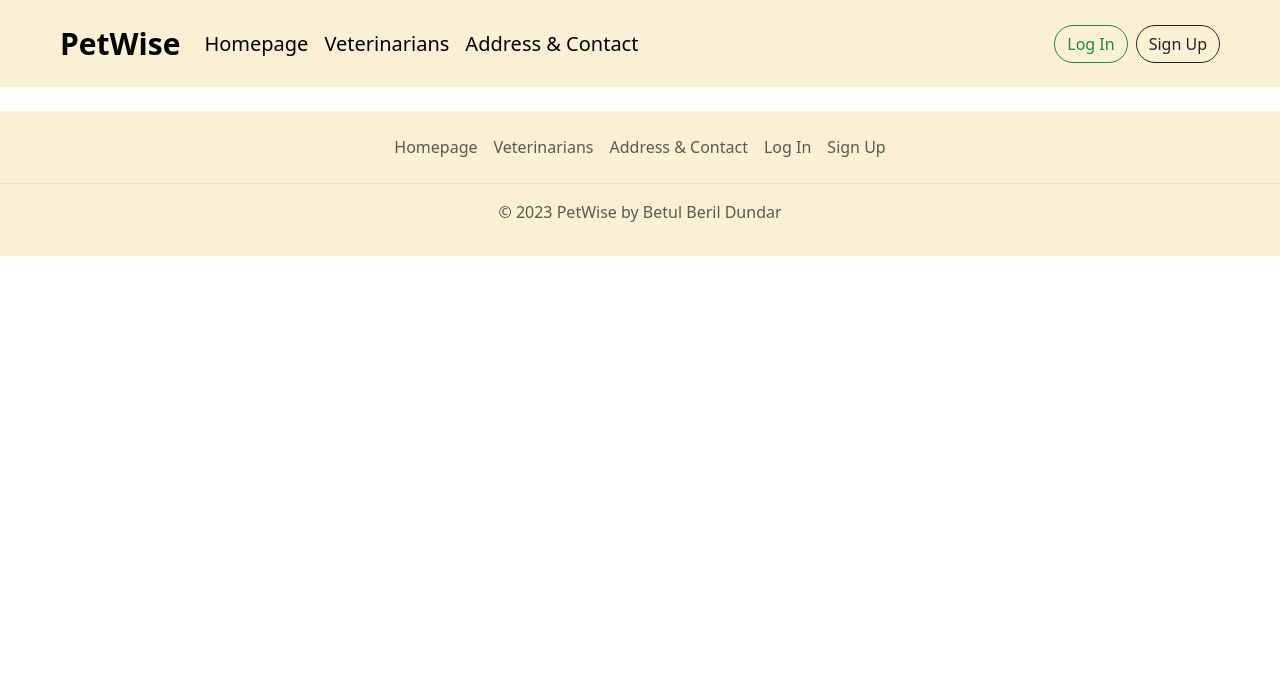
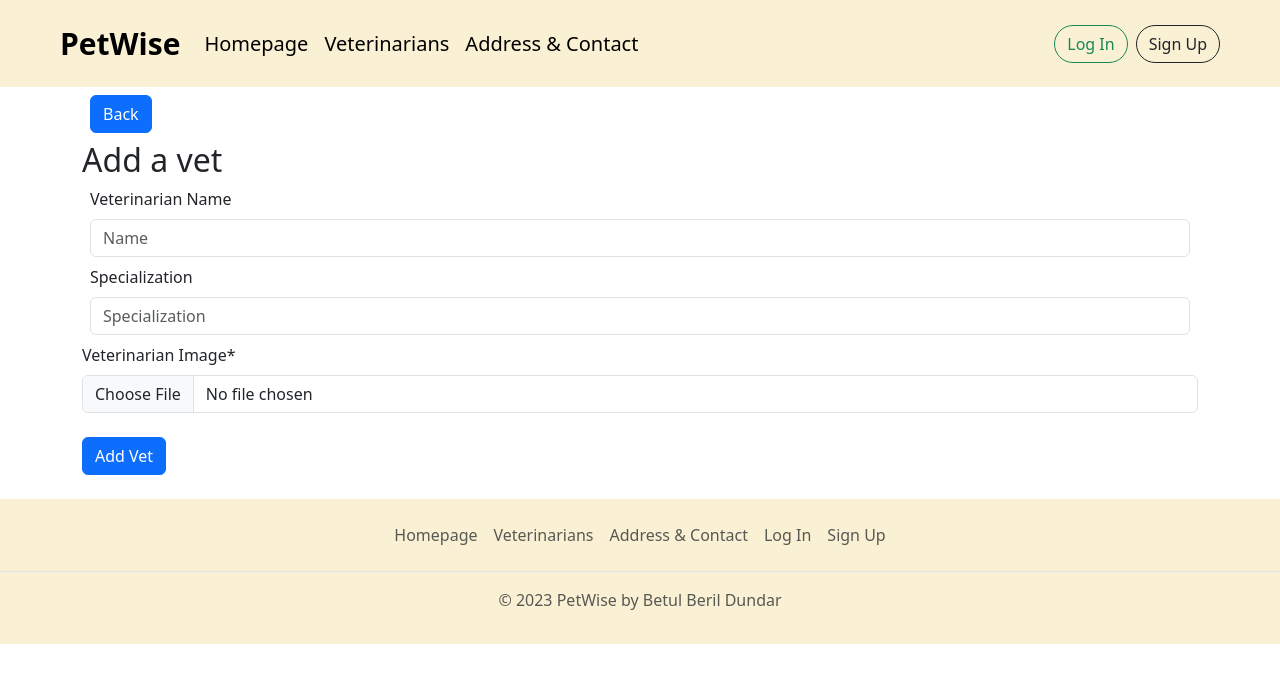
Before and after one commit to bberildundar/wd2-frontend-petwise, a Vue app: page /createVet in a window 1280 px wide. Shown: the top 682 px of the page. Built offline with nearby package versions, Linux system fonts and the light colour scheme.

Commit message:
admin user and vet parts

```diff
--- a/src/App.vue
+++ b/src/App.vue
@@ -7,8 +7,8 @@
 <script>
 import Nav from './components/Nav.vue'
 import Footer from './components/Footer.vue'
-import Login from './components/Login.vue'
-import Register from './components/Register.vue'
+import Login from './components/auth/Login.vue'
+import Register from './components/auth/Register.vue'
 import Homepage from './components/Homepage.vue'
 import UserList from './components/admin/UserList.vue'
 import VetList from './components/admin/VetList.vue' // maybe i dont have to add all these like that
--- /dev/null
+++ b/src/components/admin/CreateUser.vue
@@ -0,0 +1,52 @@
+<template>
+    <section>
+      <div class="container">
+        <router-link to="/userList">
+  <button type="button" class="btn btn-primary mt-3">
+    Back
+  </button>
+</router-link>
+        <h2>Create a user</h2>
+        <form>
+        <div class="m-2 form-group">
+            <label for="registerEmailTextBox">Email address</label>
+            <input type="email" class="my-2 form-control" id="registerEmailTextBox" aria-describedby="registerEmailTextBox" placeholder="Email" required>
+        </div>
+        <div class="m-2 form-group">
+            <label for="registerFirstNameTextBox">First name</label>
+            <input type="text" class="my-2 form-control" id="registerFirstNameTextBox" aria-describedby="registerFirstNameTextBox" placeholder="First name" required>
+        </div>
+        <div class="m-2 form-group">
+            <label for="registerLastNameTextBox">Last name</label>
+            <input type="text" class="my-2 form-control" id="registerLastNameTextBox" aria-describedby="registerLastNameTextBox" placeholder="Last name" required>
+        </div>
+        <div class="m-2 form-group">
+            <label for="loginPasswordTextBox">Password</label>
+            <input type="password" class="my-2 form-control" id="loginPasswordTextBox" placeholder="Password" required>
+        </div>
+        <div class="m-2 form-group">
+            <label for="loginPasswordTextBox2">Password Again</label>
+            <input type="password" class="my-2 form-control" id="loginPasswordTextBox2" placeholder="Password again" required>
+        </div>
+    </form>
+        <div class="input-group mt-4">
+          <button type="button" class="btn btn-primary" @click="addUser">Create User</button>
+        </div>
+      </div>
+    </section>
+  </template>
+
+  <script>
+  export default {
+    name: "CreateUser",
+    methods: {
+        addUser() {
+            // navigate to products here
+
+        }
+    }
+  };
+  </script>
+
+  <style>
+  </style>
--- /dev/null
+++ b/src/components/admin/CreateVet.vue
@@ -0,0 +1,45 @@
+<template>
+    <section>
+      <div class="container">
+        <router-link to="/vetList">
+  <button type="button" class="btn btn-primary m-2">
+    Back
+  </button>
+</router-link>
+        <h2>Add a vet</h2>
+        <form>
+        <div class="m-2 form-group">
+            <label for="veterinarianNameTextBox">Veterinarian Name</label>
+            <input type="text" class="my-2 form-control" id="veterinarianNameTextBox" aria-describedby="veterinarianNameTextBox" placeholder="Name" required>
+        </div>
+        <div class="m-2 form-group">
+            <label for="specializationTextBox">Specialization</label>
+            <input type="text" class="my-2 form-control" id="registerFirstNameTextBox" aria-describedby="registerFirstNameTextBox" placeholder="Specialization" required>
+        </div>
+        <div class="mb-3">
+        <label for="vetImageInput" class="form-label">Veterinarian Image*</label>
+        <input type="file" class="form-control" id="vetImageInput" name="vetImageInput"
+            accept="image/png, image/jpg" required>
+    </div>
+    </form>
+        <div class="input-group mt-4">
+          <button type="button" class="btn btn-primary" @click="addVet">Add Vet</button>
+        </div>
+      </div>
+    </section>
+  </template>
+
+  <script>
+  export default {
+    name: "CreateVet",
+    methods: {
+        addVet() {
+            // navigate to products here
+
+        }
+    }
+  };
+  </script>
+
+  <style>
+  </style>
--- a/src/components/admin/UserList.vue
+++ b/src/components/admin/UserList.vue
@@ -2,9 +2,12 @@
     <section>
       <div class="container">
         <h2 class="mt-3 mt-lg-5">Website Users</h2>
-          <button type="button" class="btn btn-primary mt-3">
-              Add user
-            </button>
+        <router-link to="/createuser">
+  <button type="button" class="btn btn-primary mt-3">
+    Add user
+  </button>
+</router-link>
+
             <table class="table">
   <thead>
     <tr>
--- a/src/components/admin/VetList.vue
+++ b/src/components/admin/VetList.vue
@@ -2,9 +2,11 @@
     <section>
       <div class="container">
         <h2 class="mt-3 mt-lg-5">Veterinarians</h2>
-          <button type="button" class="btn btn-primary mt-3">
-              Add user
-            </button>
+        <router-link to="/createVet">
+  <button type="button" class="btn btn-primary mt-3">
+    Add Vet
+  </button>
+</router-link>
             <table class="table">
   <thead>
     <tr>
```
Also changed, not shown: src/router/index.js (+7 -4 lines), src/components/auth/Login.vue (renamed from src/components/Login.vue), src/components/auth/Register.vue (renamed from src/components/Register.vue).
